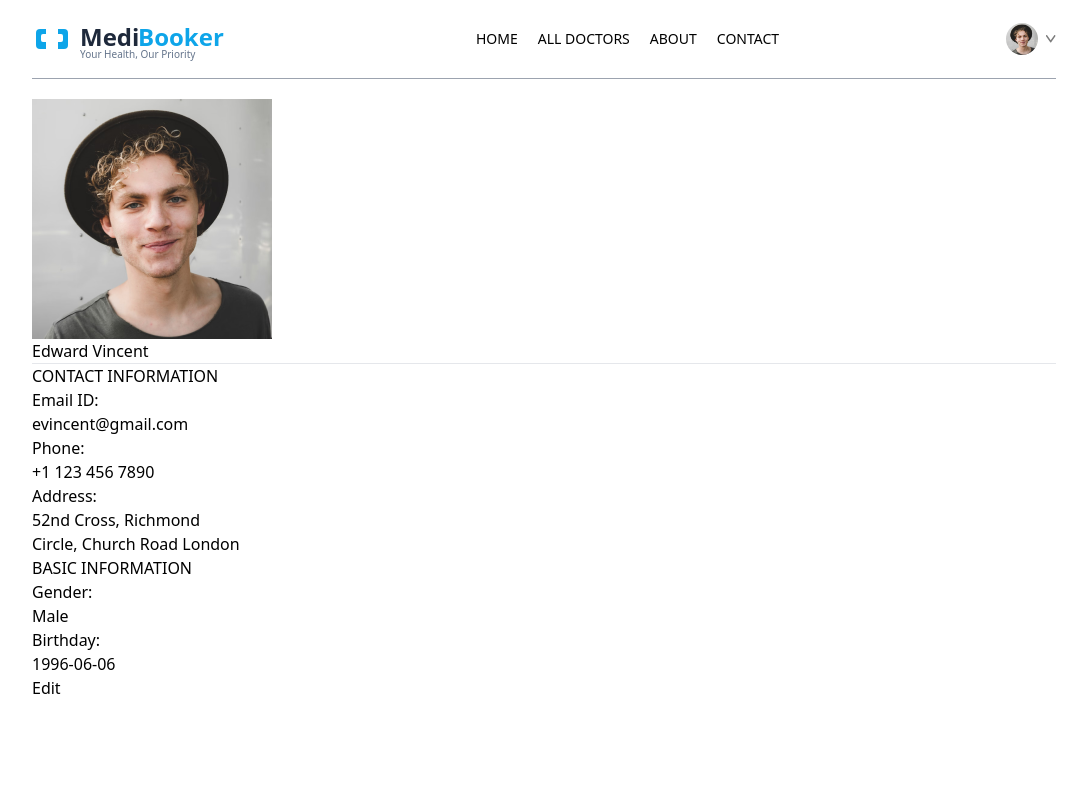
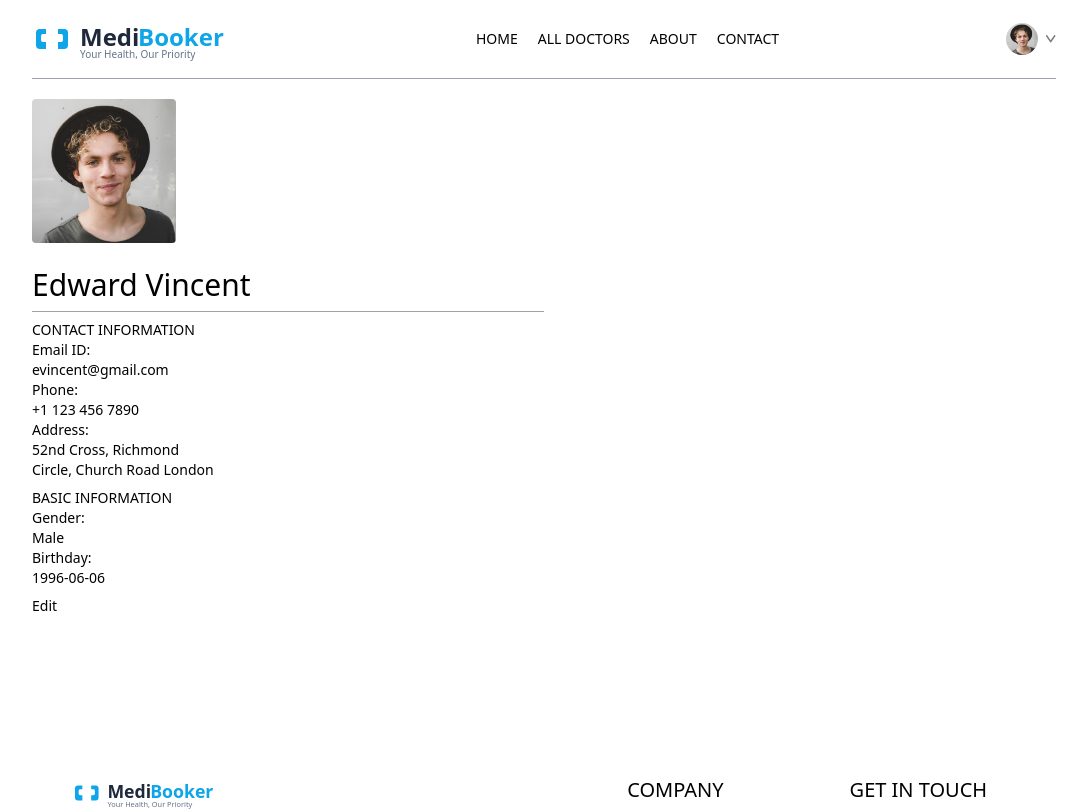
Before and after one commit to bnwah/MediBooker, a React (Vite) app: page /my-profile in a window 1280 px wide. Shown: the top 811 px of the page, without its empty margins (96-1183 px from the left). Built offline with nearby package versions, Linux system fonts and the light colour scheme.

Commit message:
CSS properties on profile picture, name, and <hr> tag done.

```diff
--- a/src/pages/MyProfile.jsx
+++ b/src/pages/MyProfile.jsx
@@ -20,17 +20,17 @@ const MyProfile = () => {
   const [canEdit, setCanEdit] = useState(false)
 
   return (
-    <div>
+    <div className='max-w-lg flex flex-col gap-2 text-sm'>
 
-      <img src={userData.image} alt="Profile picture" />
+      <img className='w-36 rounded' src={userData.image} alt="Profile picture" />
 
       {/* If isEdit is true, then input field is provided. If false, then add user's name */}
       {
-        canEdit ? <input type="text" value={userData.name} onChange={e => setUserData(prev => ({ ...prev, name: e.target.value }))} />
-          : <p>{userData.name}</p>
+        canEdit ? <input className='bg-gray-50 text-3xl font-medium max-w-60 mt-4' type="text" value={userData.name} onChange={e => setUserData(prev => ({ ...prev, name: e.target.value }))} />
+          : <p className='font-medium text-3xl font-medium max-w-60 mt-4'>{userData.name}</p>
       }
 
-      <hr />
+      <hr className='bg-zinc-400 h-[1px] border-none' /> {/* Horizontal line divider */}
       <div>
         <p>CONTACT INFORMATION</p>
         <div>
```
